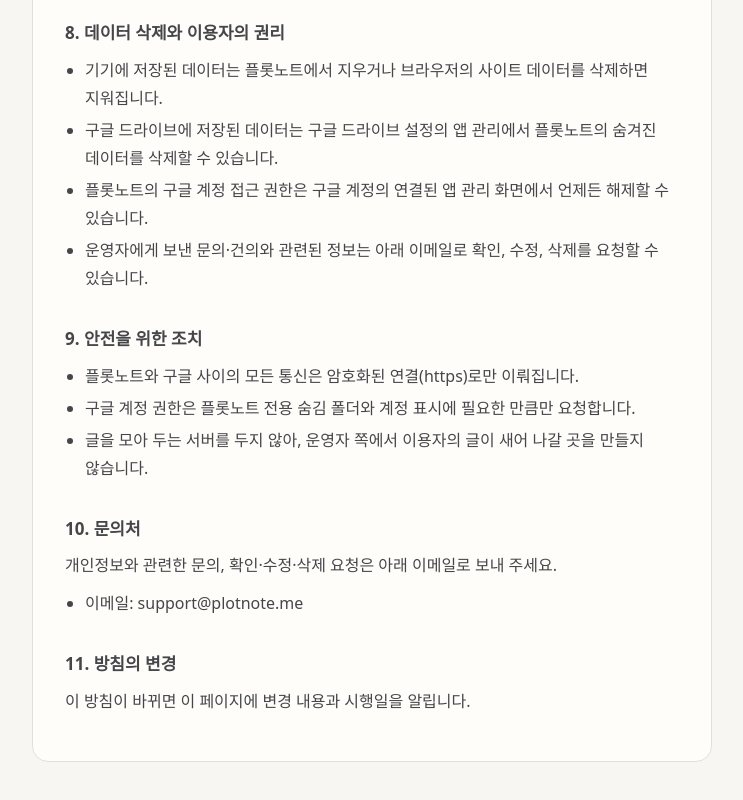
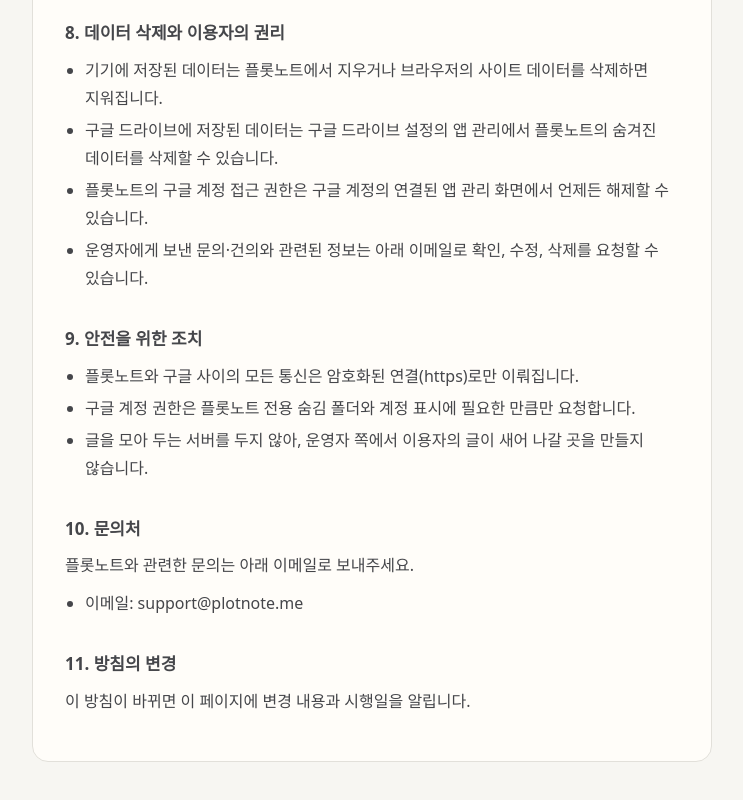
Before and after one commit to iceamericanogame/Plotnote-Dev, a plain HTML site: page privacy.html in a window 1280 px wide. Shown: the part 1790-2590 px from the top of the page, without its empty margins (268-1011 px from the left). Drawn offline with Linux system fonts and the light colour scheme; a web font is replaced by a local one.

Commit message:
261114_문의처 수정

```diff
--- a/privacy.html
+++ b/privacy.html
@@ -103,7 +103,7 @@ a{color:var(--accent-text)}
 </ul>
 
 <h2>10. 문의처</h2>
-<p>개인정보와 관련한 문의, 확인·수정·삭제 요청은 아래 이메일로 보내 주세요.</p>
+<p>플롯노트와 관련한 문의는 아래 이메일로 보내주세요.</p>
 <ul>
 <li>이메일: support@plotnote.me</li>
 </ul>
```
